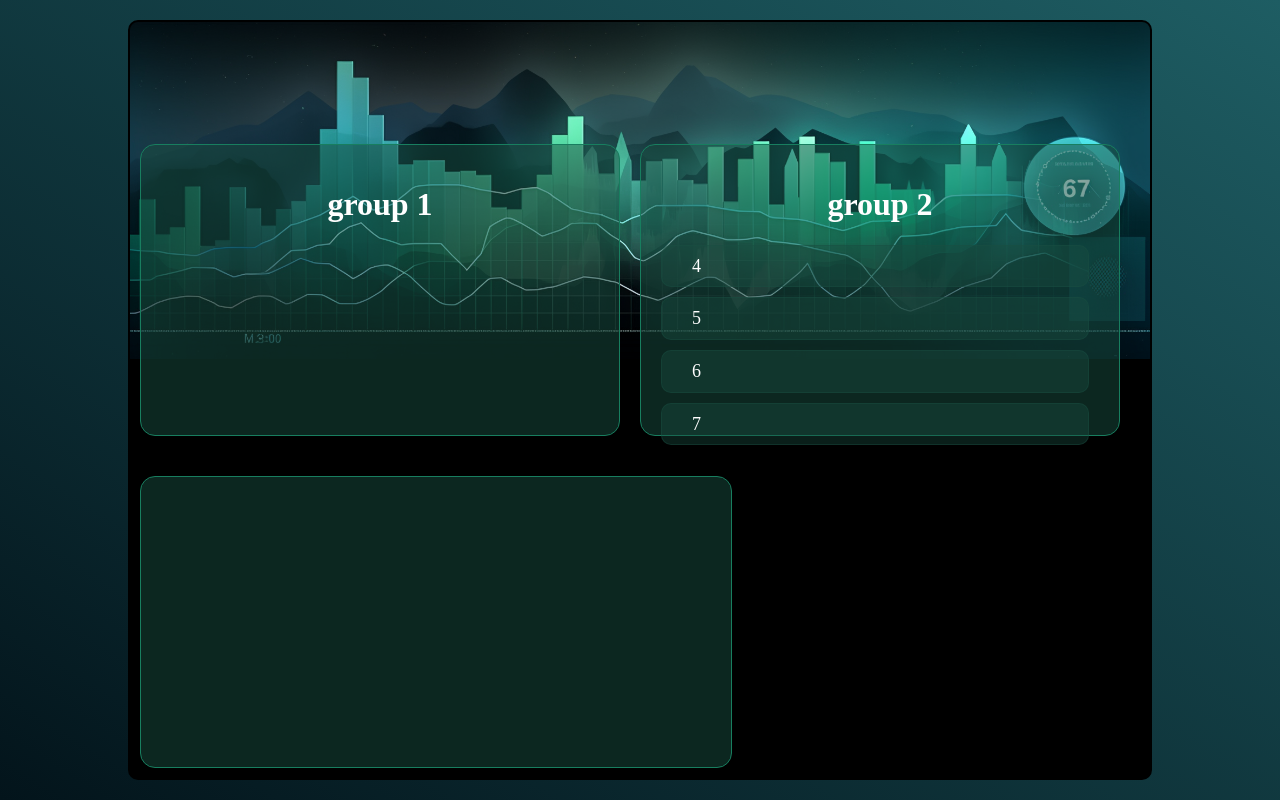
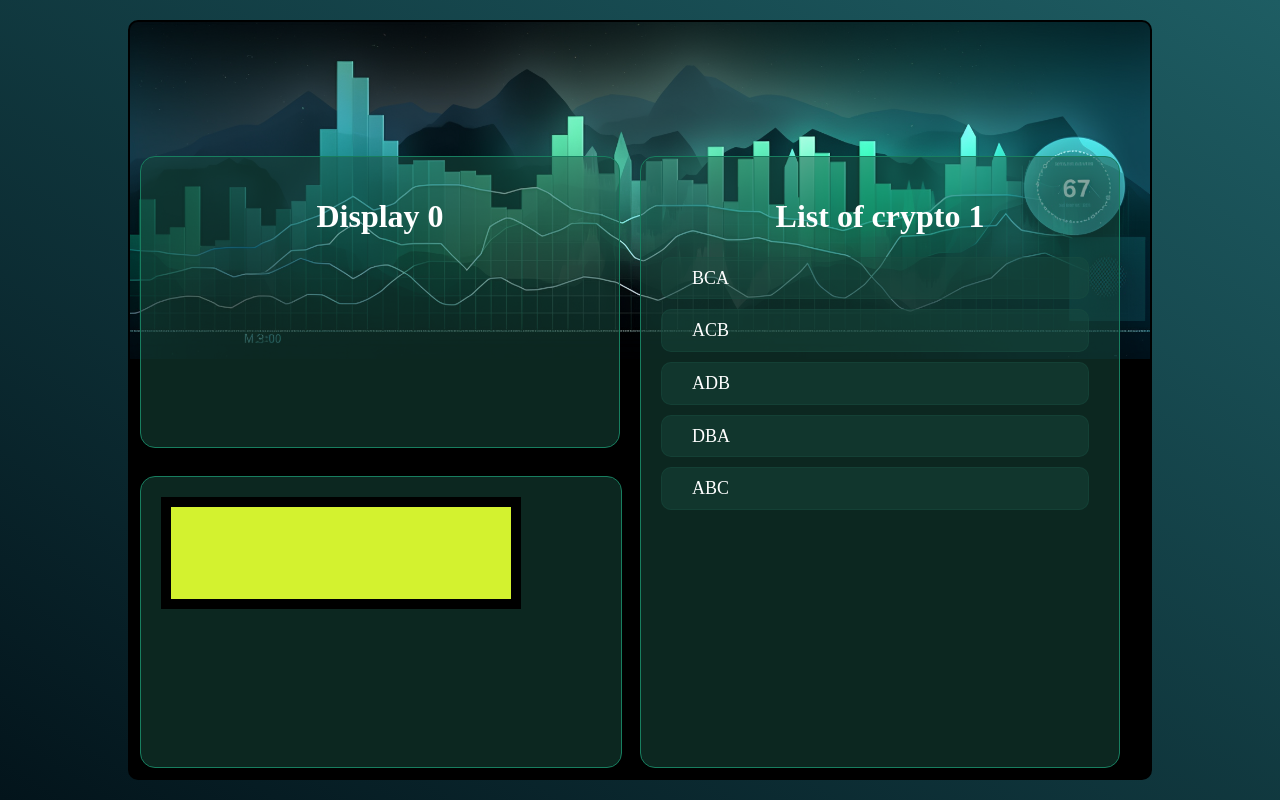
Before and after one commit to DawidKowalczyk93/crypto_display, a React (Vite) app: page / in a window 1280 px wide. Built offline with nearby package versions, Linux system fonts and the light colour scheme.

Commit message:
drag and drop in progress

```diff
--- a/src/App.css
+++ b/src/App.css
@@ -2,11 +2,16 @@
 
 .main {
   height: 100vh;
+  display: flex;
+  flex-direction: column;
+  position: relative;
 
 }
 .main__col {
   display: flex;
+  flex-direction: row;
   justify-content: space-around;
+
 
 }
 .crypto__block {
@@ -21,7 +26,18 @@
   transition: 0.2s;
 }
 
-.crypto__block--wrapper {
+.crypto__block--list {
+  width: 550px;
+  border-radius: 15px;
+  border: 1px solid #187e5f;
+  background-color: rgba(25, 78, 65, 0.5);
+  padding: 20px;
+  margin-right: 20px;
+  margin-top: 40px;
+  height: 570px;
+  overflow: auto;
+}
+.crypto__block--display {
   width: 550px;
   border-radius: 15px;
   border: 1px solid #187e5f;
@@ -30,6 +46,7 @@
   margin-right: 20px;
   margin-top: 40px;
   height: 250px;
+  overflow: auto;
 }
 .behind {
   background-color: rgba(25, 78, 65, 0.5);
@@ -45,3 +62,35 @@ h1 {
 .current {
   background-color: rgba(25, 78, 65, 0);
 }
+.lcd-container {
+
+  border: 10px solid #000;
+  width: 320px;
+  height: 72px;
+  background-color: #d3f22f;
+  color: #799300;
+  font-family: 'Courier New', monospace;
+  padding: 10px;
+  overflow: hidden;
+}
+.lcd-line {
+  font-size: 36px;
+  height: 30px;
+  line-height: 30px;
+  white-space: nowrap;
+  overflow: hidden;
+  text-wrap: normal;
+}
+.lcd__wrapper {
+  top: 320px;
+  position: absolute;
+  width: 440px;
+  border-radius: 15px;
+  border: 1px solid #187e5f;
+  background-color: rgba(25, 78, 65, 0.5);
+  padding: 20px;
+  margin-right: 20px;
+  margin-top: 40px;
+  height: 250px;
+  overflow: hidden;
+}
--- a/src/App.jsx
+++ b/src/App.jsx
@@ -7,12 +7,13 @@ import DragAndDrop from "./components/DragnDrop.jsx";
 
 
 const data = [
-    {title: 'group 1', items: []},
-    {title: 'group 2', items: ['4', '5', '6', '7']},
+    {title: 'Display', items: []},
+    {title: 'List of crypto', items: ['BCA', 'ACB', 'ADB', 'DBA', 'ABC']},
 ];
 
 function App() {
     const [isDragging, setIsDragging] = useState(false);
+    const [toDisplay, setToDisplay] = useState('');
     const handleDragStart = () => {
         console.log('drag started');
         setIsDragging(true);
@@ -26,9 +27,16 @@ function App() {
             <Header/>
             <div className='main'>
                 <div className='main__col'>
-                    <DragAndDrop data={data}/>
+                    <DragAndDrop data={data} toDisplay={toDisplay} setToDisplay={setToDisplay}/>
                 </div>
-                <div className='crypto__block--wrapper'></div>
+                <div className='lcd__wrapper'>
+                    <div className='lcd-container'>
+                        <div className='lcd-line'>
+                            {toDisplay}
+                        </div>
+
+                    </div>
+                </div>
 
             </div>
         </div>
--- a/src/components/DragnDrop.jsx
+++ b/src/components/DragnDrop.jsx
@@ -1,9 +1,10 @@
 import React, {useState, useRef} from "react";
 
 
-const DragAndDrop = ({data}) => {
+const DragAndDrop = ({data, toDisplay, setToDisplay}) => {
 
     const [list, setList] = useState(data);
+    const currentDisplay= useRef();
     const [dragging, setDragging] = useState(false);
     const dragItem = useRef();
     const dragNode = useRef();
@@ -12,6 +13,7 @@ const DragAndDrop = ({data}) => {
         console.log('drag start', params)
         dragItem.current = params;
         dragNode.current = e.target;
+        console.log('dragItem.current: ', dragItem.current, 'dragNode.current: ', dragNode.current);
         dragNode.current.addEventListener('dragend', handleDragEnd)
         setDragging(true);
     };
@@ -19,21 +21,34 @@ const DragAndDrop = ({data}) => {
     const handleDragEnter = (e , params) => {
         console.log('dragging enter..')
         const currentItem = dragItem.current;
+        console.log('currentItem:  ', currentItem);
         setList((oldList) => {
             let newList = JSON.parse(JSON.stringify(oldList));
-            console.log(newList)
-            newList[params.groupIndex].items.splice(params.itemIndex, 0 , newList[currentItem.groupIndex].items.splice(currentItem.itemIndex,1)[0]);
+            let deleteFromOldList = newList[currentItem.groupIndex].items.splice(currentItem.itemIndex,1)[0];
+            console.log('deleteFromOldList ', deleteFromOldList );
+
             dragItem.current = params;
+            currentDisplay.current = list[0].items[0];
 
-            return newList
+            if(newList[0].items.length > 0 && params.groupIndex === 0) {
+                console.log('w tablicy diplay jest już item');
+                newList[0].items.splice(0, 1 );
+                newList[0].items.splice(0, 0 , deleteFromOldList);
+                newList[1].items.splice(0,0, currentDisplay.current);
+            }else {
+                newList[params.groupIndex].items.splice(params.itemIndex, 0 , deleteFromOldList);
+            }
+
+
+
+            return newList;
         });
-        if(e.target !== dragNode.current) {
-            console.log('TARGET IS NOT THE SAME');
 
-        }
     };
     const handleDragEnd = () => {
-        console.log('ending drag...')
+        console.log('ending drag...');
+        setToDisplay(currentDisplay.current);
+        console.log('curentDisplay----------:',currentDisplay.current);
         setDragging(false);
         dragNode.current.removeEventListener('dragend', handleDragEnd);
         dragItem.current = null;
@@ -47,18 +62,16 @@ const DragAndDrop = ({data}) => {
         }else {
             return 'crypto__block'
         }
-
-
     };
 
     return (<>
         {list.map( (group, groupIndex) => (
             <div
-                    className='crypto__block--wrapper'
+                className={groupIndex === 1 ? 'crypto__block--list' : 'crypto__block--display'}
                 key={group.title}
                 onDragEnter={dragging && !group.items.length ? (e) => {handleDragEnter(e, {groupIndex, itemIndex: 0})} : null }
             >
-                    <h1>{group.title}</h1>
+                <h1>{group.title} {groupIndex}</h1>
                 {group.items.map( (item, itemIndex) => (
                     <div
                         draggable
```
Lines whose indentation alone changed are shown as unchanged.
